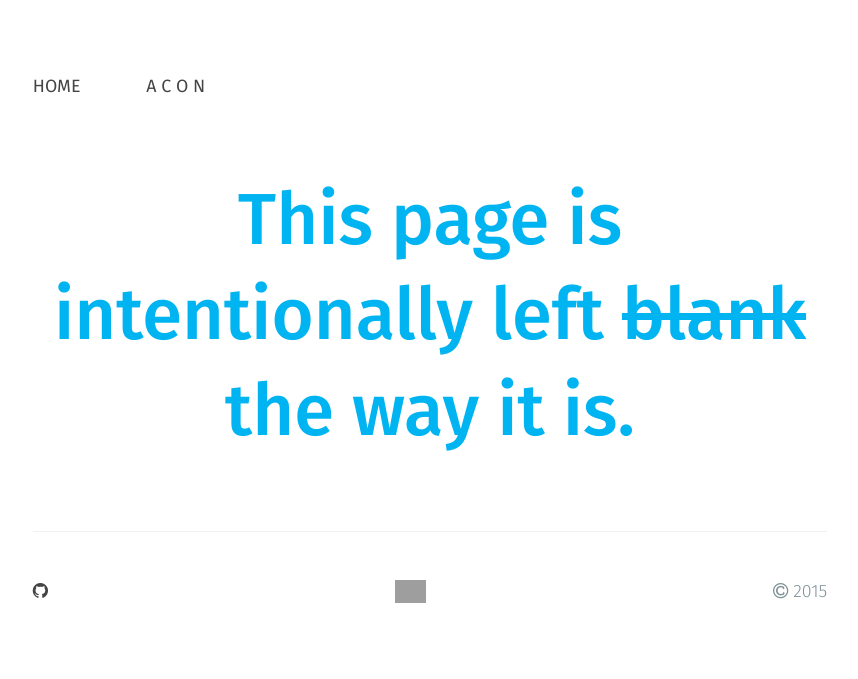
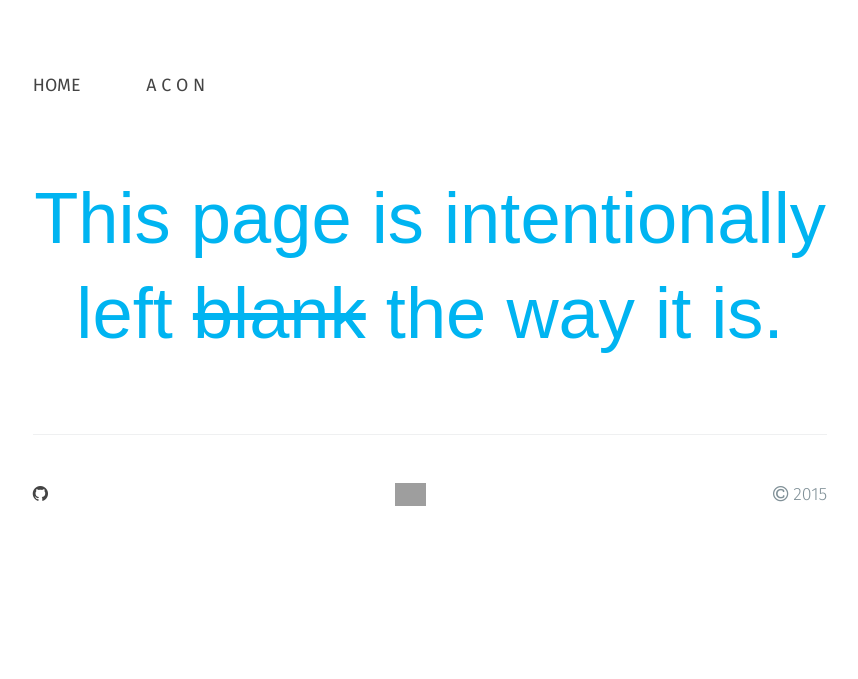
Before and after one commit to a-mar/a-mar.github.io, a Jekyll site: the page built from index.html, in a window 1280 px wide. Shown: the part 310-989 px from the top of the page, without its empty margins (210-1068 px from the left). Built offline with Jekyll 4.4.1, drawn with Linux system fonts in a browser that asks for light colours; nearby versions of some CDN libraries; Markdown is read by kramdown in place of the engine named in the settings; after the commit the page ends 900 px from its top, so only the background shows below that; grey boxes are pictures that could not be loaded.

Commit message:
Update main.css

```diff
--- a/stylesheets/main.css
+++ b/stylesheets/main.css
@@ -1,5 +1,10 @@
 * {
   box-sizing: border-box;
+}
+
+@font-face {
+  font-family: "Bauer";
+  src:("https://github.com/a-mar/shiz/blob/master/ergh/BauerGroteskWebPro-Medium.woff") format("woff");
 }
 
 body {
@@ -86,6 +91,7 @@ h6 {
 }
 
 .page-header {
+  font-family:"Bauer", sans-serif;
   color: #fff;
   text-align: center;
   font-size: 300%;
```
